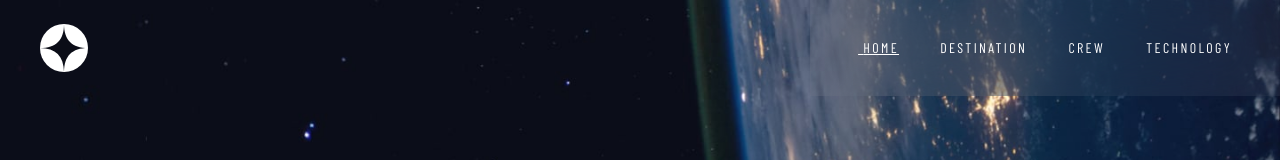
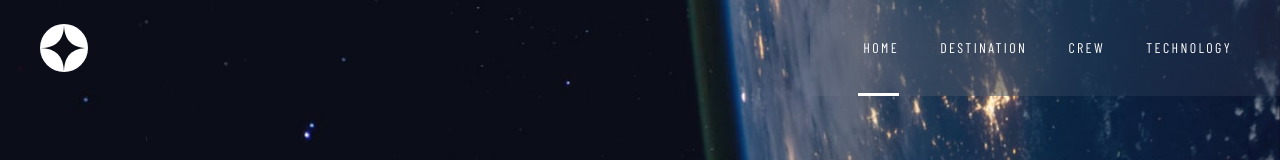
Before and after one commit to sfmayke/space-tourism-website, a Next.js app: page / in a window 1280 px wide. Shown: the top 160 px of the page. Built offline with nearby package versions, Linux system fonts and the light colour scheme; a web font is replaced by a local one.

Commit message:
💄 (navbar): links active status added

```diff
--- a/src/components/layout/nav-link.tsx
+++ b/src/components/layout/nav-link.tsx
@@ -15,7 +15,14 @@ export default function NavLink({ href, children, className }: NavLinkProps) {
   const active = href === `/${segment}`;
 
   return (
-    <Link className={cx(className, active && "underline")} href={href}>
+    <Link
+      className={cx(
+        className,
+        active &&
+          "before:absolute before:bottom-0 before:h-[3px] before:w-[inherit] before:bg-white"
+      )}
+      href={href}
+    >
       {children}
     </Link>
   );
--- a/src/components/layout/navbar.tsx
+++ b/src/components/layout/navbar.tsx
@@ -41,10 +41,14 @@ export default function Navbar() {
           tablet:flex tablet:gap-9 tablet:px-12 tablet:py-10
           desktop:gap-12 desktop:pl-32 desktop:pr-[10.313rem]"
         >
+          {/* before:absolute before:bottom-0 before:h-[3px] before:w-[inherit] before:bg-white */}
+
           {navegation.map(({ href, label, number }) => (
             <NavLink
               href={href}
-              className="tablet:flex tablet:text-sh2 desktop:text-nav"
+              className="relative flex h-[inherit] w-full items-center
+              tablet:flex tablet:text-sh2
+              desktop:text-nav"
             >
               <span className="hidden font-bold desktop:flex">{number}</span>
               &nbsp;{label}
```
